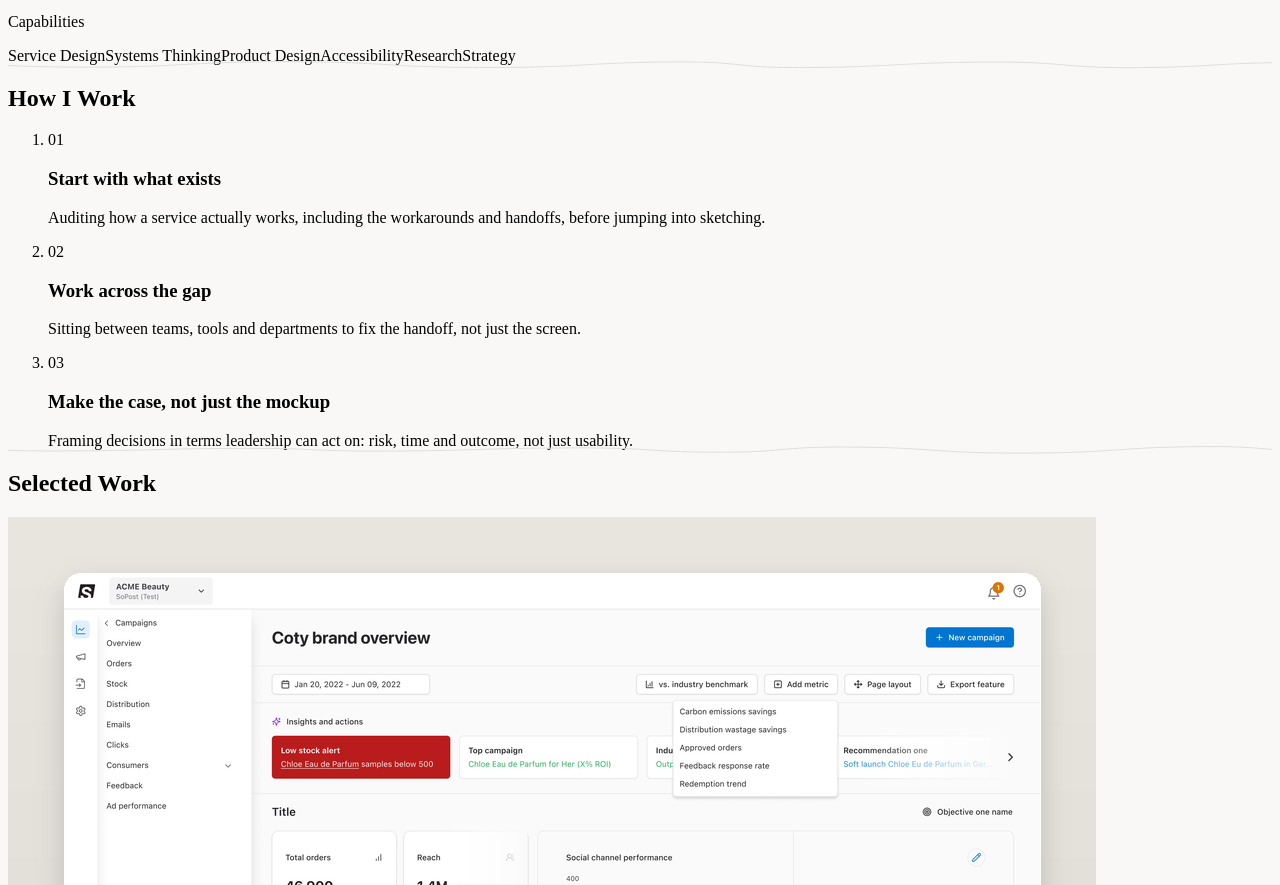
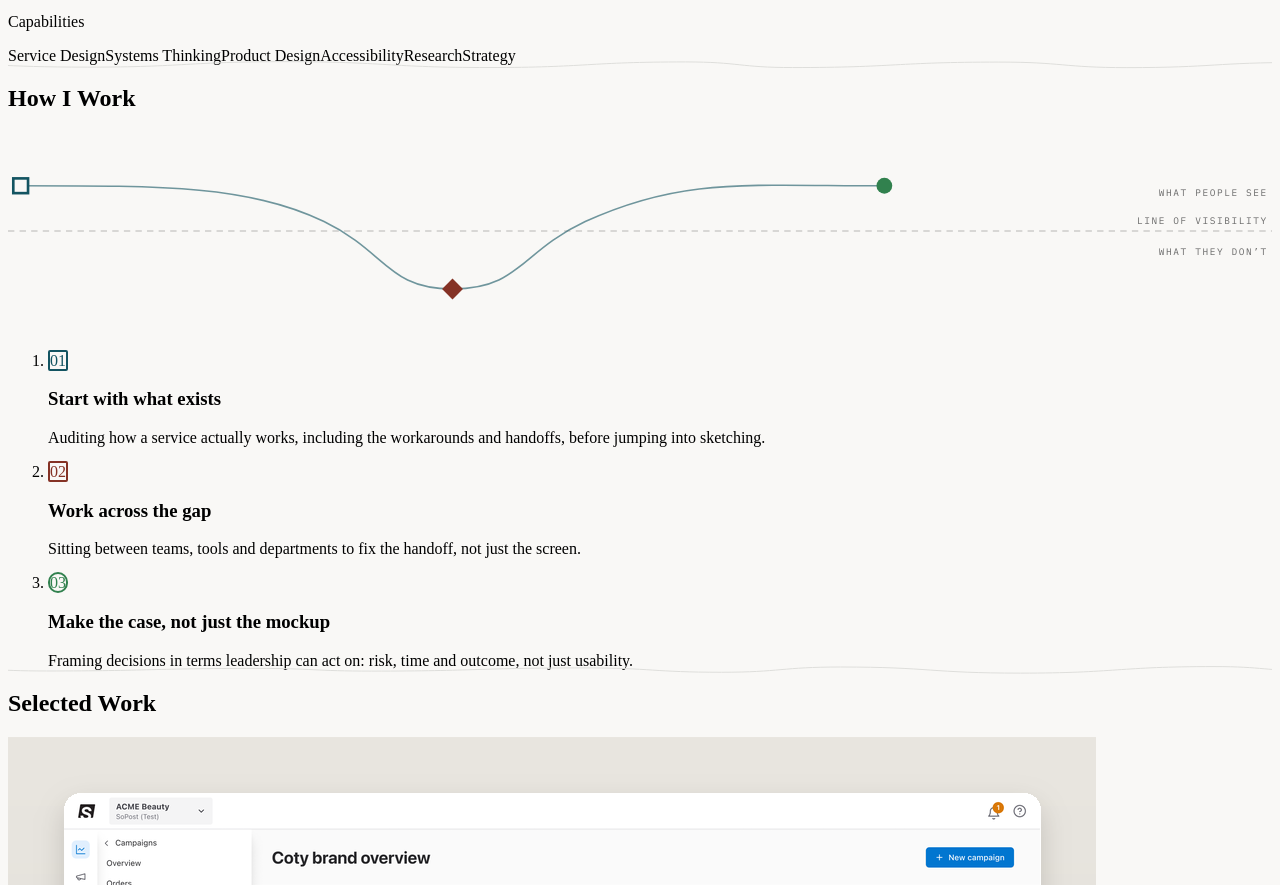
Before and after one commit to jadeparrish/portfolio, a Next.js app: page / in a window 1280 px wide. Shown: the part 3620-4505 px from the top of the page. Built offline with nearby package versions, Linux system fonts and the light colour scheme.

Commit message:
Introduce stepColour for workflow visualization
Added stepColour array for color coding steps in the workflow. Updated rendering logic for step indicators to use dynamic colors.

```diff
--- a/app/page.js
+++ b/app/page.js
@@ -17,6 +17,11 @@
   Heart,
 } from 'lucide-react';
 import { caseStudiesList, thinkingList, SiteFooter, Testimonial, Figure } from './caseStudiesData';
+
+/* Matches the blueprint markers below: teal an artefact that exists,
+   red the handoff that breaks, green a decision. Same values as the
+   sector colours and the figures. */
+const stepColour = ['#135461', '#853225', '#31814E'];
 
 const whatIDo = [
   {
@@ -330,33 +335,96 @@
         <section className="py-16 lg:py-24 rule rule-10">
           <SectionLabel>How I Work</SectionLabel>
 
-          {/* A sequence drawn as one, rather than three things near each
-              other. The rail runs vertically on a phone and horizontally from
-              md up; each node sits on it with a paper fill so the line passes
-              behind rather than through.
+          {/* The three steps as a blueprint fragment, in the vocabulary of
+              the hero: a line of visibility with the work crossing it. Start
+              with what exists sits above, in the part of the service people
+              see; work across the gap drops backstage; make the case surfaces
+              again where decisions happen.
 
-              The horizontal segments carry -mr-8 to bridge the grid gap, so
-              the line reaches the next node without anything being measured
-              by hand. The last step has no segment, because a process line
-              running off the end implies a step that isn't there. */}
+              Colour is from the diagram palette and means what it means
+              everywhere else: teal for an artefact that already exists, red
+              for the handoff that breaks, green for the path that works.
+              Shape repeats the same information, because red and ochre
+              collapse to one olive under deuteranopia, so colour can never be
+              the only thing carrying it.
+
+              The drawn version is md and up. Below that it falls back to the
+              vertical rail, which is the same information in a shape that
+              survives 390px. */}
+
+          {/* Blueprint, md and up */}
+          <svg
+            viewBox="0 0 1200 190"
+            className="hidden md:block w-full h-auto mb-2"
+            role="img"
+            aria-label="A service blueprint fragment. Three steps cross the line of visibility. Start with what exists sits above the line, in the part of the service people see. Work across the gap sits below it, in the backstage region the person using a service never sees. Make the case rises above the line again."
+          >
+
+            <line
+              x1="0" y1="95" x2="1200" y2="95"
+              stroke="#1C1C1C" strokeOpacity="0.3" strokeWidth="1" strokeDasharray="6 5"
+            />
+            {/* The plain labels define the technical one. "Line of visibility" is
+                the vocabulary, but a commissioner should not have to already
+                know it to read the diagram. They sit in the right third, which
+                the path leaves empty. */}
+            <text
+              x="1196" y="62" textAnchor="end"
+              fontFamily="IBM Plex Mono, monospace" fontSize="9"
+              letterSpacing="1.5" fill="#6A6A6A"
+            >
+              WHAT PEOPLE SEE
+            </text>
+            <text
+              x="1196" y="88" textAnchor="end"
+              fontFamily="IBM Plex Mono, monospace" fontSize="9"
+              letterSpacing="1.5" fill="#6A6A6A"
+            >
+              LINE OF VISIBILITY
+            </text>
+            <text
+              x="1196" y="118" textAnchor="end"
+              fontFamily="IBM Plex Mono, monospace" fontSize="9"
+              letterSpacing="1.5" fill="#6A6A6A"
+            >
+              WHAT THEY DON&rsquo;T
+            </text>
+
+            {/* the path through the service */}
+            <path
+              d="M 12 52 C 150 52, 230 52, 300 86 C 360 115, 360 150, 422 150 C 486 150, 486 115, 548 86 C 640 44, 700 52, 832 52"
+              fill="none" stroke="#135461" strokeWidth="1.5" strokeOpacity="0.6"
+            />
+
+            {/* 01 an artefact that already exists */}
+            <rect x="5" y="45" width="14" height="14" fill="#F9F8F6" stroke="#135461" strokeWidth="2.5" />
+            {/* 02 the handoff, where it breaks */}
+            <rect x="415" y="143" width="14" height="14" fill="#853225" transform="rotate(45 422 150)" />
+            {/* 03 a decision */}
+            <circle cx="832" cy="52" r="7.5" fill="#31814E" />
+          </svg>
+
           <ol className="relative grid grid-cols-1 md:grid-cols-3 gap-y-9 md:gap-x-8">
             <span
               aria-hidden="true"
               className="md:hidden absolute left-[13px] top-3 bottom-3 w-px bg-neutral-900/15"
             />
-            {whatIDo.map((item, i, all) => (
+            {whatIDo.map((item, i) => (
               <li key={item.title} className="relative pl-10 md:pl-0 space-y-3">
-                <div className="flex items-center gap-3">
-                  <span className="absolute left-0 top-0 md:static flex-none w-[27px] h-[27px] rounded-full border border-neutral-900/25 bg-[#F9F8F6] flex items-center justify-center font-mono text-[10px] font-medium text-neutral-900">
+                <span
+                  aria-hidden="true"
+                  className="absolute left-0 top-0 md:static md:mb-3 md:flex flex-none w-[26px] h-[26px] bg-[#F9F8F6] flex items-center justify-center font-mono text-[10px] font-medium"
+                  style={{
+                    border: `2px solid ${stepColour[i]}`,
+                    color: stepColour[i],
+                    borderRadius: i === 2 ? 999 : 2,
+                    transform: i === 1 ? 'rotate(45deg)' : 'none',
+                  }}
+                >
+                  <span style={{ transform: i === 1 ? 'rotate(-45deg)' : 'none' }}>
                     {String(i + 1).padStart(2, '0')}
                   </span>
-                  {i < all.length - 1 && (
-                    <span
-                      aria-hidden="true"
-                      className="hidden md:block flex-1 h-px -mr-8 bg-neutral-900/15"
-                    />
-                  )}
-                </div>
+                </span>
                 <h3 className="font-serif text-xl font-normal text-neutral-900 leading-snug">
                   {item.title}
                 </h3>
```
